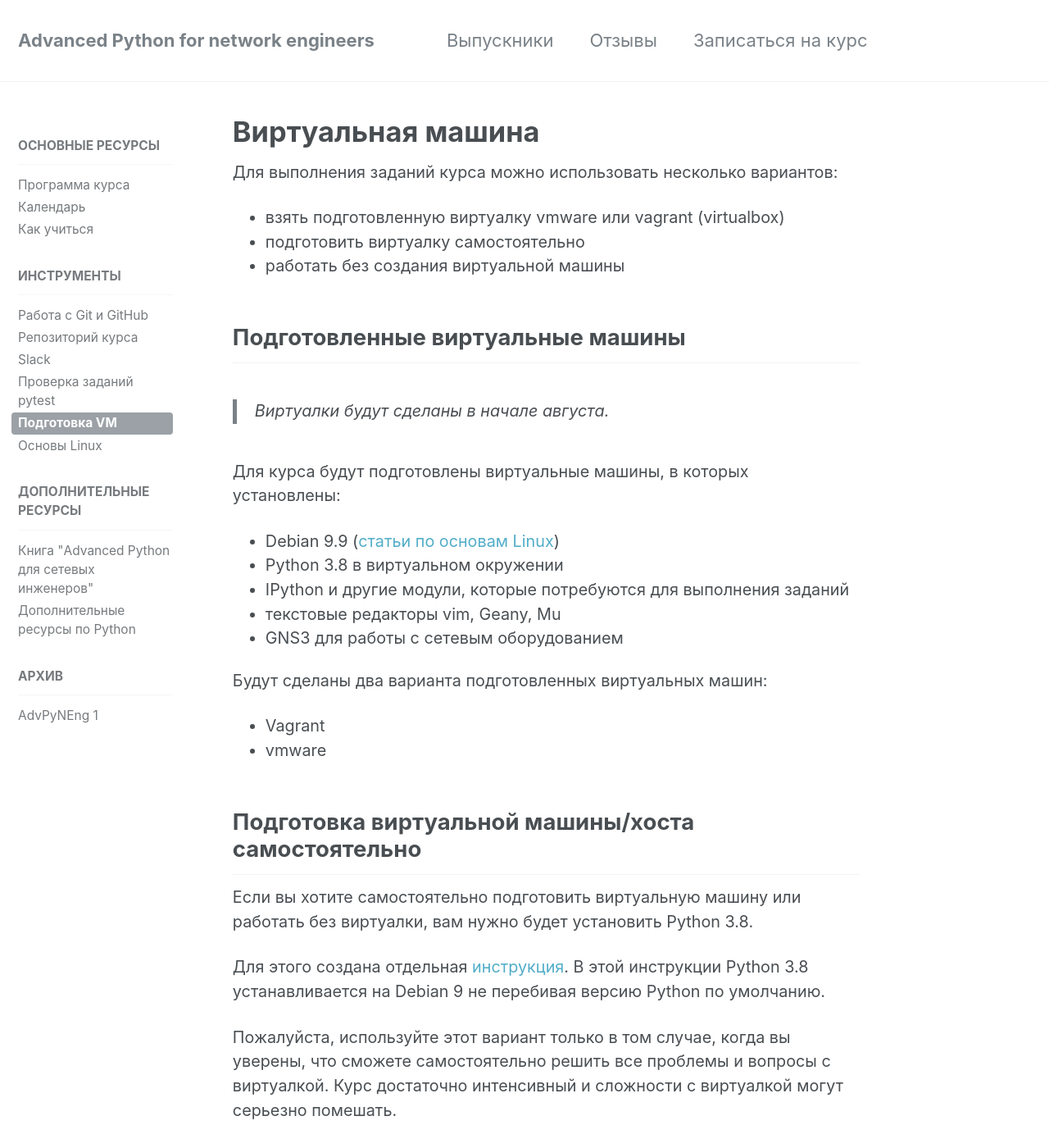
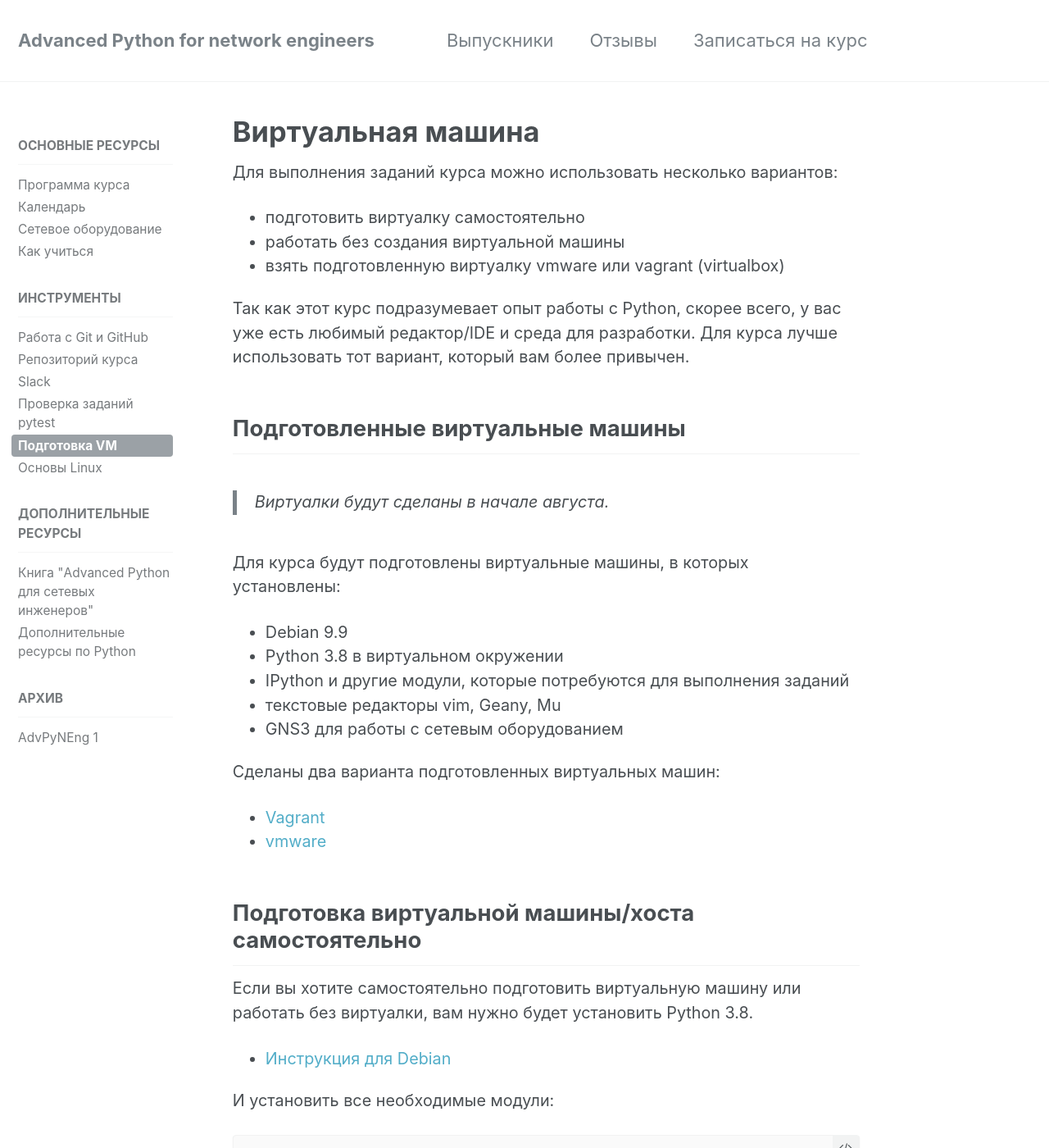
Before and after one commit to advpyneng/advpyneng.github.io, a Jekyll site: the page built from _pages/docs/course-vm.md, in a window 1280 px wide and 1400 px high. Shown: the whole window at 82% size. Built offline with Jekyll 4.4.1, drawn with Linux system fonts in a browser that asks for light colours; comment, search, counter and statistics services are not loaded; some of the changed text lies outside the part shown.

Commit message:
advpyneng-2

````diff
--- a/_data/navigation.yml
+++ b/_data/navigation.yml
@@ -17,6 +17,8 @@ docs:
         url: /calendar/
 #      - title: Задания
 #        url: /docs/tasks/
+      - title: Сетевое оборудование
+        url: /docs/network_devices/
       - title: Как учиться
         url: /docs/learning/
   - title: Инструменты
--- a/_pages/docs/course-vm.md
+++ b/_pages/docs/course-vm.md
@@ -4,9 +4,14 @@ permalink: /docs/course-vm/
 ---
 
 Для выполнения заданий курса можно использовать несколько вариантов:
-* взять подготовленную виртуалку vmware или vagrant (virtualbox)
 * подготовить виртуалку самостоятельно
 * работать без создания виртуальной машины
+* взять подготовленную виртуалку vmware или vagrant (virtualbox)
+
+Так как этот курс подразумевает опыт работы с Python, скорее всего,
+у вас уже есть любимый редактор/IDE и среда для разработки.
+Для курса лучше использовать тот вариант, который вам более привычен.
+
 
 ## Подготовленные виртуальные машины
 
@@ -14,24 +19,28 @@ permalink: /docs/course-vm/
 
 Для курса будут подготовлены виртуальные машины, в которых установлены:
 
-* Debian 9.9 ([статьи по основам Linux](https://pyneng.github.io/docs/linux/))
+* Debian 9.9
 * Python 3.8 в виртуальном окружении
 * IPython и другие модули, которые потребуются для выполнения заданий
 * текстовые редакторы vim, Geany, Mu
 * GNS3 для работы с сетевым оборудованием
 
-Будут сделаны два варианта подготовленных виртуальных машин:
+Сделаны два варианта подготовленных виртуальных машин:
 
-* Vagrant
-* vmware
+* [Vagrant](https://docs.google.com/document/d/1Own0dJPjJfeMUCvCpIgcte_Bu63C9xuIIxLip53JPDo/edit?usp=sharing)
+* [vmware](https://docs.google.com/document/d/1Is-rvPvYH8X6VY3YC5ct6fc6Bp_jfv29feng0Whnb80/edit?usp=sharing)
 
 
 ## Подготовка виртуальной машины/хоста самостоятельно
 
 Если вы хотите самостоятельно подготовить виртуальную машину или работать без виртуалки, вам нужно будет установить Python 3.8.
 
-Для этого создана отдельная [инструкция](https://pyneng.github.io/docs/python-3-8/).
-В этой инструкции Python 3.8 устанавливается на Debian 9 не перебивая версию Python по умолчанию.
+* [Инструкция для Debian](https://pyneng.github.io/docs/python-3-8/)
 
-Пожалуйста, используйте этот вариант только в том случае, когда вы уверены, что сможете самостоятельно решить все проблемы и вопросы с виртуалкой.
-Курс достаточно интенсивный и сложности с виртуалкой могут серьезно помешать.
+
+И установить все необходимые модули:
+
+```
+pip install --upgrade pip ipython pytest pytest-clarity pyyaml tabulate jinja2 textfsm pexpect netmiko graphviz netmiko pexpect
+pip install --upgrade asyncssh aiofiles aiohttp async-timeout more-itertools black click mypy pydantic
+```
````
Also changed, not shown: _pages/docs/network_devices.md (added, +77 -0 lines), _pages/docs/python-3-8.md (added, +25 -0 lines).
